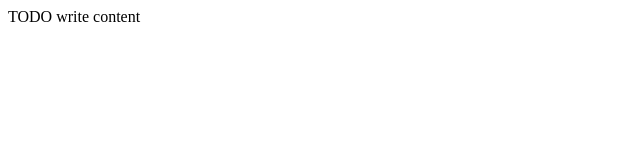
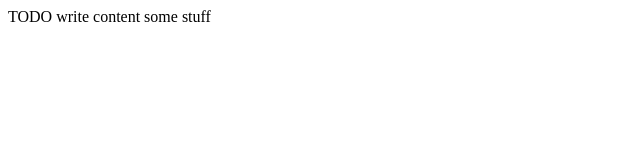
Before and after one commit to ice2tricky/gitcursusnetbeans, a website: page public_html/index.html in a window 1280 px wide. Shown: the full height of the page, 0-640 px from the left. Drawn offline with Linux system fonts and the light colour scheme.

Commit message:
tweede commit

```diff
--- a/public_html/index.html
+++ b/public_html/index.html
@@ -11,6 +11,6 @@
         <meta name="viewport" content="width=device-width, initial-scale=1.0">
     </head>
     <body>
-        <div>TODO write content</div>
+        <div>TODO write content some stuff</div>
     </body>
 </html>
```
